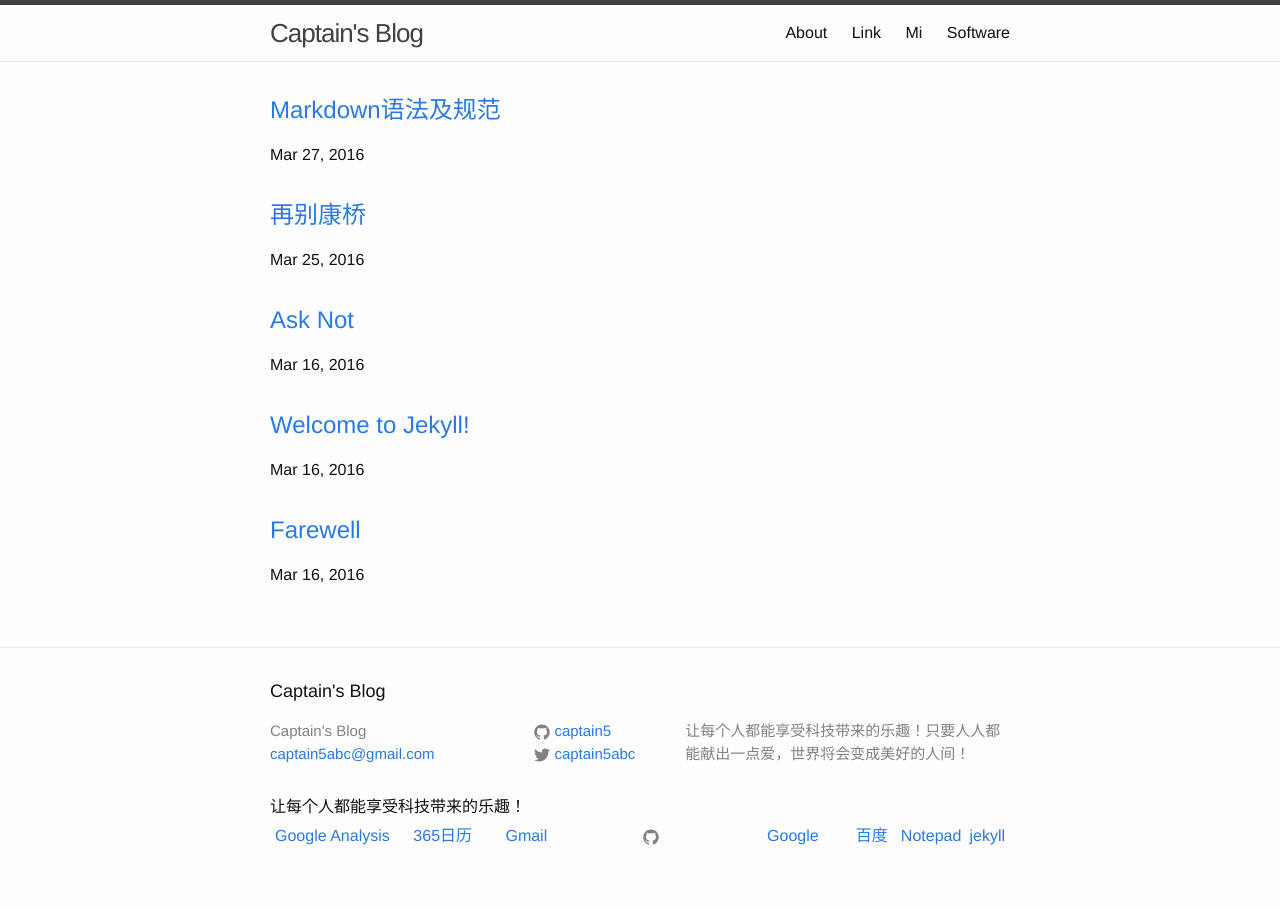
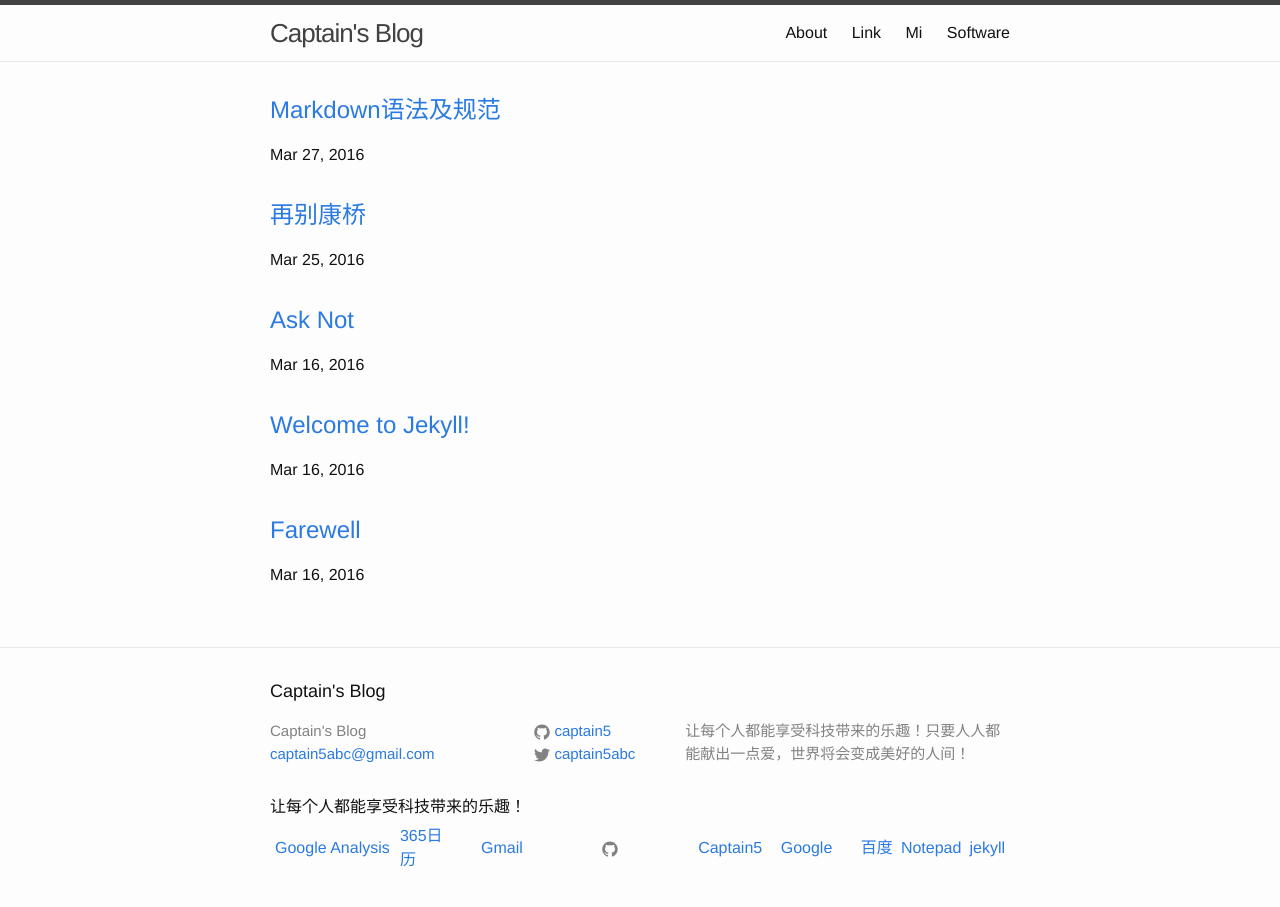
Before and after one commit to captain5/captain5.github.io, a Jekyll site: the page built from index.html, in a window 1280 px wide. Built offline with Jekyll 4.4.1, drawn with Linux system fonts in a browser that asks for light colours.

Commit message:
Update footer.html

```diff
--- a/_includes/footer.html
+++ b/_includes/footer.html
@@ -69,6 +69,7 @@
       <td align=left width=10%><a href="http://www.365rili.com/"  target="_black">365日历</a></td>
       <td align=right width=10%><a href="https://mail.google.com"  target="_black">Gmail</a></td>
         <td width=30% align=center>{% include icon-github.html %}</td>
+        <td align=right width=10%><a href="https://github.com/captain5/captain5.github.io"  target="_black">Captain5</a></td>
         <td align=right width=10%><a href="https://www.google.com.hk"  target="_black">Google</a></td>
         <td align=right width=10%><a href="https://www.baidu.com/"  target="_black">百度</a></td>
         <td align=right width=10%><a href="http://notepad.flowsoft7.com/"  target="_black">Notepad</a></td>
```
